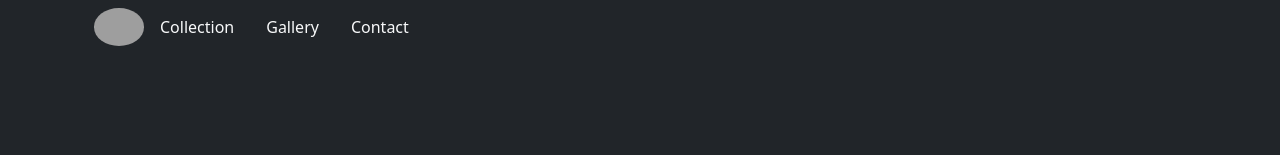
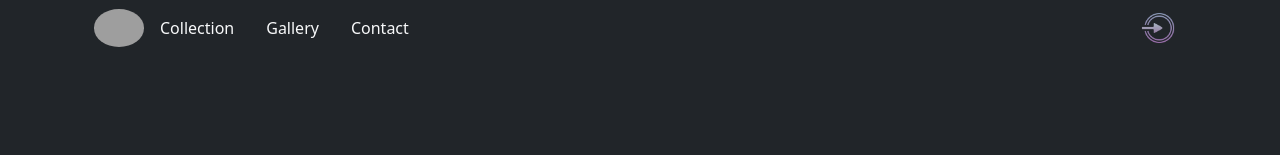
Before and after one commit to Younes-sh/sj84_watchface, a React (Create React App) app in the folder client/: page / in a window 1280 px wide. Shown: the top 155 px of the page. Built offline with nearby package versions, Linux system fonts and the light colour scheme; grey boxes are pictures that could not be loaded.

Commit message:
unhidden logo Login on Navbar

```diff
--- a/client/src/Components/Navbar/NavBar.jsx
+++ b/client/src/Components/Navbar/NavBar.jsx
@@ -40,7 +40,7 @@ function NavScrollExample() {
             </Nav>
             <Form className="d-flex">
               <NavLink className='text-decoration-none mx-2 text-light ' to="/registerlogin">
-                  {/* <img style={{width:'40px'}} src={user_icon} alt="user" /> */}
+                  <img style={{width:'40px'}} src={user_icon} alt="user" />
               </NavLink>
             </Form>
             </Navbar.Collapse>
```
